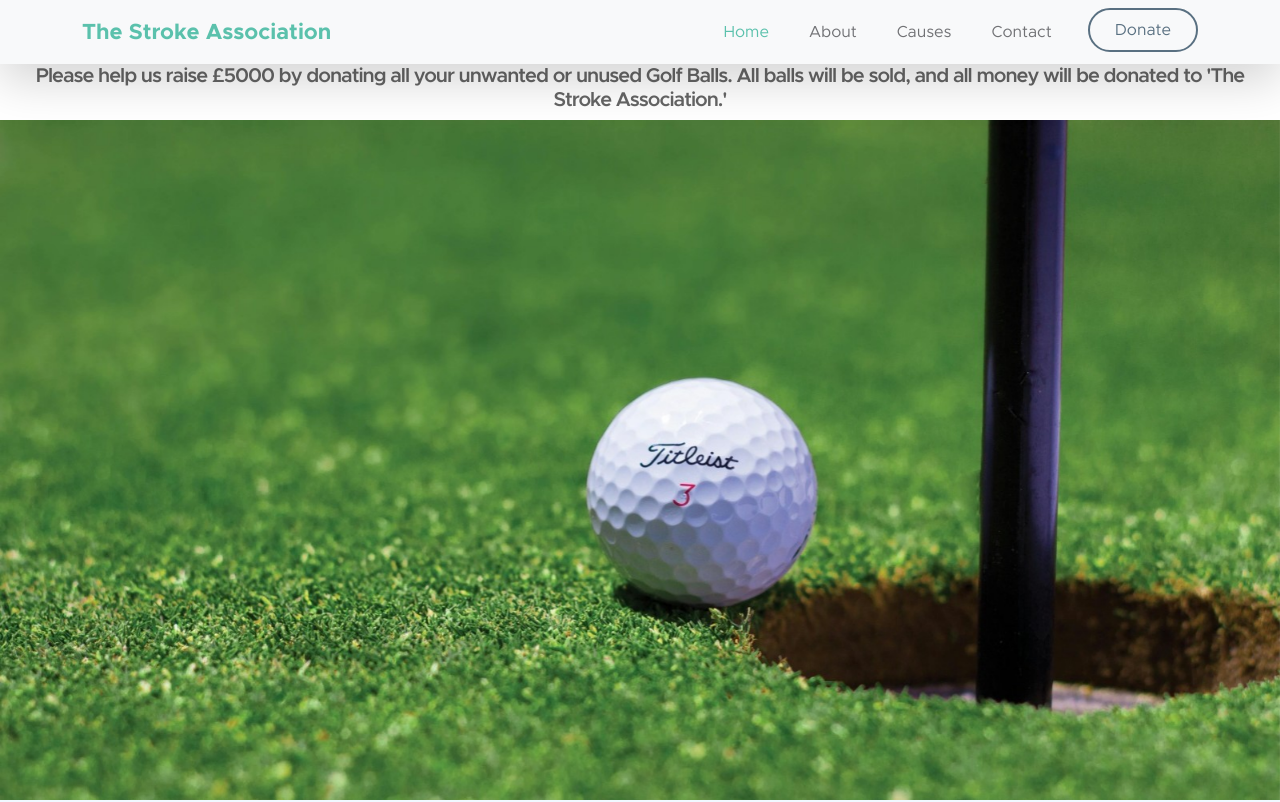
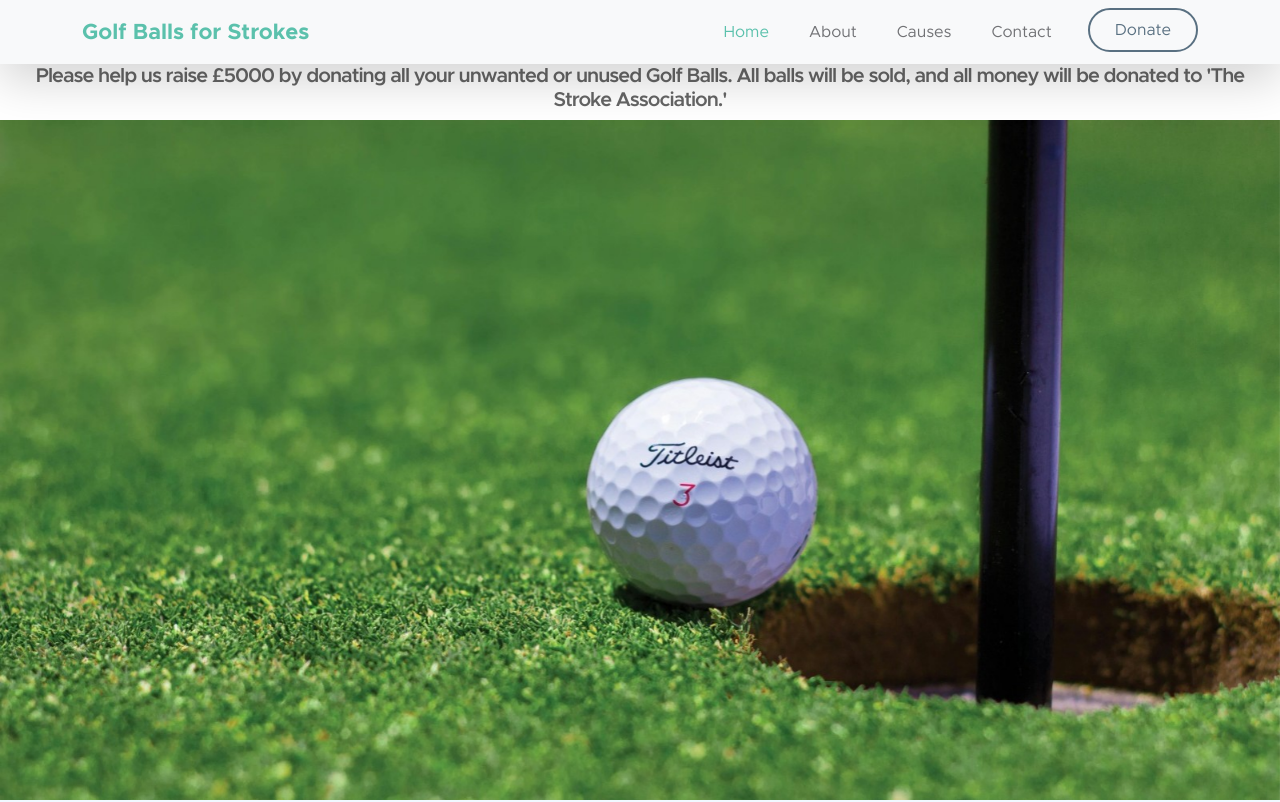
Before and after one commit to shivamshivk/Golf-charity-web, a plain HTML site: page index.html in a window 1280 px wide. Shown: the top 802 px of the page. Drawn offline with Linux system fonts and the light colour scheme; a script that the page names is missing; files whose address does not match are found by name.

Commit message:
Update index.html

```diff
--- a/index.html
+++ b/index.html
@@ -7,7 +7,7 @@
         <meta name="description" content="">
         <meta name="author" content="">
 
-        <title>The Stroke Association</title>
+        <title>Golf Balls for Strokes</title>
 
         <!-- CSS FILES -->
         <link href="css/bootstrap.min.css" rel="stylesheet">
@@ -31,7 +31,7 @@ https://templatemo.com/tm-581-kind-heart-charity
             <div class="container">
                 <a class="navbar-brand" href="index.html">
                     <span>
-                        The Stroke Association
+                        Golf Balls for Strokes
                         <!-- <small>Non-profit Organization</small> -->
                     </span>
                 </a>
```
